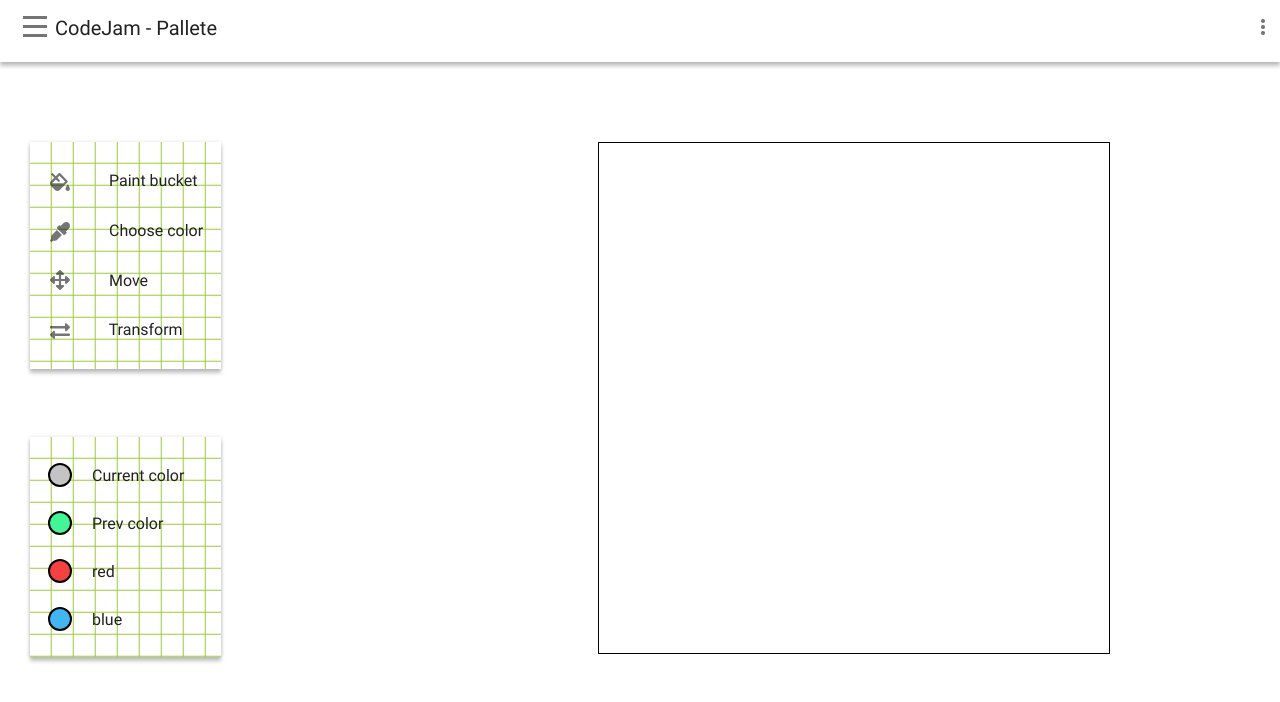
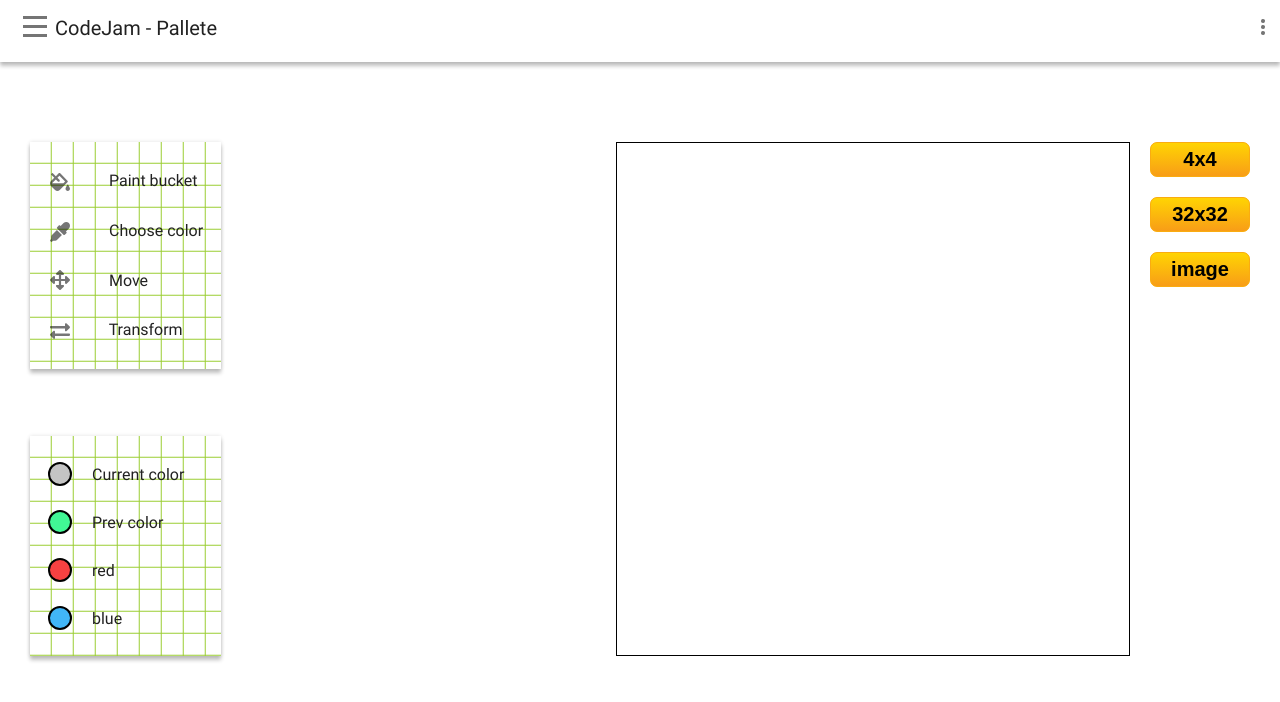
Before and after one commit to Egor-Alexandrovich/codejam-canvas, a website: page src/index.html in a window 1280 px wide. Drawn offline with nearby package versions, Linux system fonts and the light colour scheme; files that its build step writes are made by us from their sources.

Commit message:
feat: add script

```diff
--- a/src/index.html
+++ b/src/index.html
@@ -62,7 +62,12 @@
                 </div>
             </div>
             <div class="canvas-wrapper">
-                <canvas class="canvas"></canvas>
+                <canvas class="canvas" width="512" height="512" id="my-canvas"></canvas>
+                <div class="button-wrapper">
+                    <button class="button" id="btn1">4x4</button>
+                    <button class="button" id="btn2">32x32</button>
+                    <button class="button" id="btn3">image</button>
+                </div>
             </div>
         </main>
     </div>
--- a/src/script.js
+++ b/src/script.js
@@ -1 +1,72 @@
-console.log('hello world');
+let canvas = document.getElementById('my-canvas');
+let ctx = canvas.getContext('2d');
+let picture = new Image();
+let cellSize = 0;
+
+let myJson32 = [];
+let myJson =[];
+
+ fetch('./data/4x4.json')
+  .then(response => response.json())
+  .then(body => body.forEach(element => element.forEach(item => myJson.push('#'+item))));
+
+fetch('./data/32x32.json')
+  .then(response => response.json())
+  .then(body => body.forEach(element => element.forEach(item => myJson32.push(item))));
+
+
+
+  document.querySelectorAll('.button').forEach( btn => btn.addEventListener('click',function(){
+      if (btn.textContent === 'image') {
+        picture.src = './data/image.png';
+        picture.onload = function() {
+            ctx.drawImage(picture, 0, 0, 512, 512);
+        }
+      } else if (btn.textContent === '4x4'){
+            ctx.clearRect(0,0,512,512);
+            cellSize = 4;
+            fillCanvas(myJson, cellSize);
+
+      }
+      else {
+      ctx.clearRect(0,0,512,512);
+      cellSize = 32;
+      let k =0;
+        for (let i = 0; i < cellSize; i++) {
+        for(let j =0; j < cellSize; j++) {
+            ctx.fillStyle = `rgb(${myJson32[k][0]},${myJson32[k][1]},${myJson32[k][2]})`;
+            ctx.fillRect(i*(512/cellSize), j*(512/cellSize), (512/cellSize), (512/cellSize));
+            k++;
+            }
+        }
+
+    }
+  }))
+
+  function fillCanvas(arr, cellSize) {
+      let k =0;
+    for (let i = 0; i < cellSize; i++) {
+    for(let j =0; j < cellSize; j++) {
+        ctx.fillStyle = arr[k];
+        ctx.fillRect(i*(512/cellSize), j*(512/cellSize), (512/cellSize), (512/cellSize));
+        k++;
+    }
+}}
+
+
+
+
+
+
+
+/*for (let i = 0; i < myJson.length; i++) {
+    console.log(myJson[i]);
+}*/
+/*for (let i = 0; i < myJson.length; i++) {
+    for(let j =0; j < myJson.length; j++) {
+        console.log(myJson[i][j]);
+    }
+}*/
+/*fetch('./data/4x4.json')
+                .then(response => response.json())
+                .then(data => data.map(arr => { return arr.map(item =>{ return '#'+item})}))*/
--- a/src/scss/style.scss
+++ b/src/scss/style.scss
@@ -144,10 +144,34 @@ h1{
 .bar__list-item:nth-child(3) .bar__text::before {
     background-color:  #F74141;
 }
+.canvas-wrapper {
+    display: flex;
+    flex-wrap: wrap;
+}
 .canvas {
-    margin-right: 140px;
-    width: 512px;
-    height: 512px;
+    margin-right: 20px;
     border: 1px solid #000;
     box-sizing: border-box;
 }
+.button {
+    margin-bottom: 20px;
+    width: 100px;
+    display: block;
+    color: black;
+    font-size: 20px;
+    font-weight: 700;
+    padding: 5px 5px;
+    border: 1px solid rgb(250,172,17);
+    border-radius: 7px;
+    background: rgb(255,212,3) linear-gradient(rgb(255,212,3), rgb(248,157,23));
+    box-shadow: inset 0 -2px 1px rgba(0,0,0,0), inset 0 1px 2px rgba(0,0,0,0), inset 0 0 0 60px rgba(255,255,0,0);
+    transition: box-shadow .2s, border-color .2s;
+}
+.button:hover {
+    box-shadow: inset 0 -1px 1px rgba(0,0,0,0), inset 0 1px 2px rgba(0,0,0,0), inset 0 0 0 60px rgba(255,255,0,.5);
+}
+.button:active {
+    padding: calc(.25em + 1px) .5em calc(.25em - 1px);
+    border-color: rgba(177,159,0,1);
+    box-shadow: inset 0 -1px 1px rgba(0,0,0,.1), inset 0 1px 2px rgba(0,0,0,.3), inset 0 0 0 60px rgba(255,255,0,.45);
+}
```
